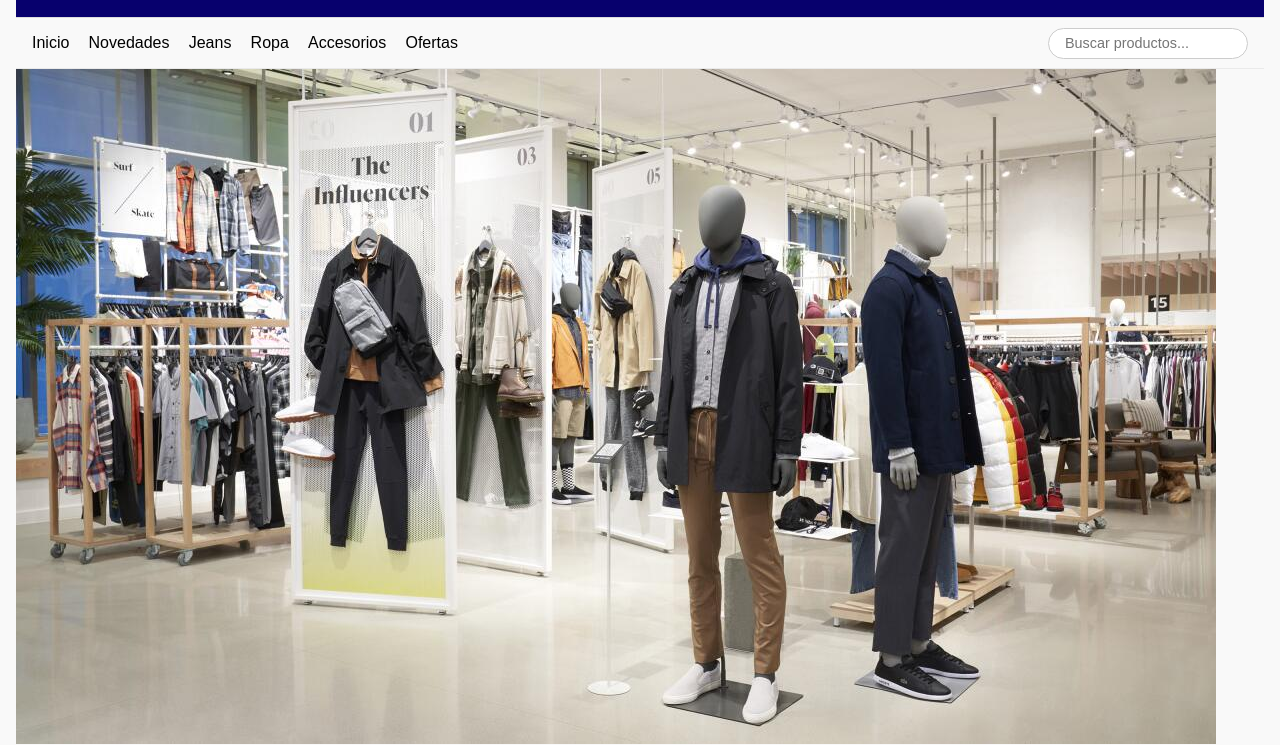
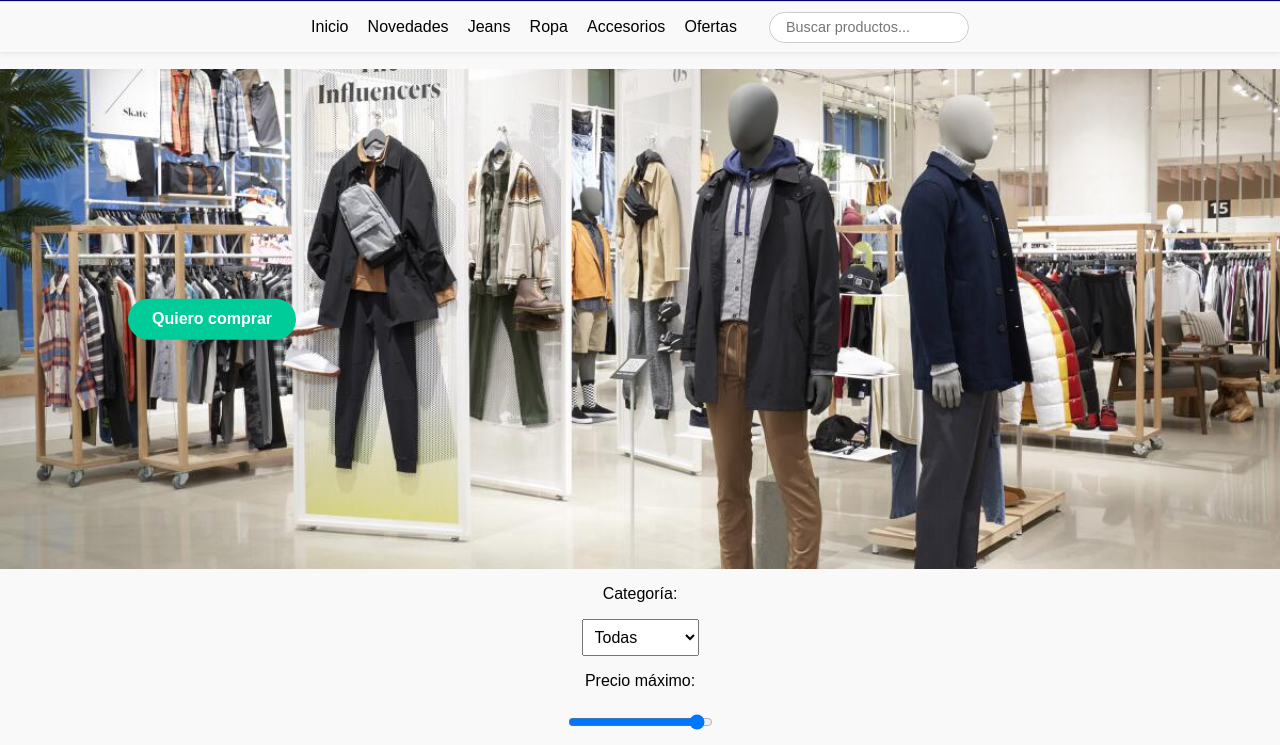
Before and after one commit to KatCels/catalogo-productos-prueba-tecnica, a plain HTML site: page index.html in a window 1280 px wide. Shown: the part 121-866 px from the top of the page. Drawn offline with Linux system fonts and the light colour scheme.

Commit message:
Update styles.css

```diff
--- a/css/styles.css
+++ b/css/styles.css
@@ -3,6 +3,7 @@
   background-color: rgb(7, 0, 109);
   border-bottom: 1px solid #eaeaea;
   font-family: 'Arial', sans-serif;
+  box-shadow: 0 2px 6px rgba(0,0,0,0.05);
 }
 
 .promo-bar {
@@ -22,21 +23,24 @@
   justify-content: space-between;
   align-items: center;
   padding: 1rem;
+  flex-wrap: wrap;
 }
 
 .header-controls {
   display: flex;
-  gap: 1rem;
+  gap: 1rem 2rem;
   align-items: center;
 }
 
 .nav-bar {
   display: flex;
-  justify-content: space-between;
+  justify-content: center;
   align-items: center;
   padding: 0.6rem 1rem;
   background-color: #f9f9f9;
   border-top: 1px solid #ddd;
+  gap: 2rem;
+  flex-wrap: wrap;
 }
 
 .nav-bar ul {
@@ -72,6 +76,45 @@
   box-shadow: 0 0 0 2px var(--primary-color-light);
 }
 
+.hero-banner {
+  position: relative;
+  width: 100%;
+  margin: 1rem 0;
+  overflow: hidden;
+}
+
+.hero-image {
+  width: 100%;
+  max-height: 500px;
+  object-fit: cover;
+  display: block;
+}
+
+.hero-text {
+  position: absolute;
+  top: 50%;
+  left: 10%;
+  transform: translateY(-50%);
+  color: white;
+  text-shadow: 1px 1px 6px rgba(0, 0, 0, 0.6);
+}
+
+.hero-text .hero-btn {
+  background-color: var(--accent);
+  border: none;
+  padding: 0.7rem 1.5rem;
+  border-radius: 30px;
+  color: white;
+  font-weight: bold;
+  font-size: 1rem;
+  cursor: pointer;
+  transition: background 0.3s;
+}
+
+.hero-text .hero-btn:hover {
+  background-color: var(--primary);
+}
+
 :root {
   --bg-color: #f9f9f9;
   --card-bg: #ffffff;
@@ -99,7 +142,8 @@ body {
   font-family: 'Arial' , sans-serif;
   background-color: var(--bg-color);
   color: var(--text-color);
-  padding: 1rem;
+  margin: 0;
+  padding: 0;
   transition: background-color 0.3s, color 0.3s;
 }
 
@@ -118,17 +162,19 @@ h1, h2 {
   padding: 0.5rem 1rem;
   cursor: pointer;
   border-radius: 8px;
-  transition: background 0.3s;
+  transition: background-color 0.3s;
 }
 
 #toggle-dark:hover {
   background: var(--accent);
 }
 
+
 /* ---------- Filtros ---------- */
 #filters {
   display: flex;
   flex-direction: column;
+  align-items: center;
   gap: 1rem;
   margin-bottom: 2rem;
   max-width: 400px;
```
